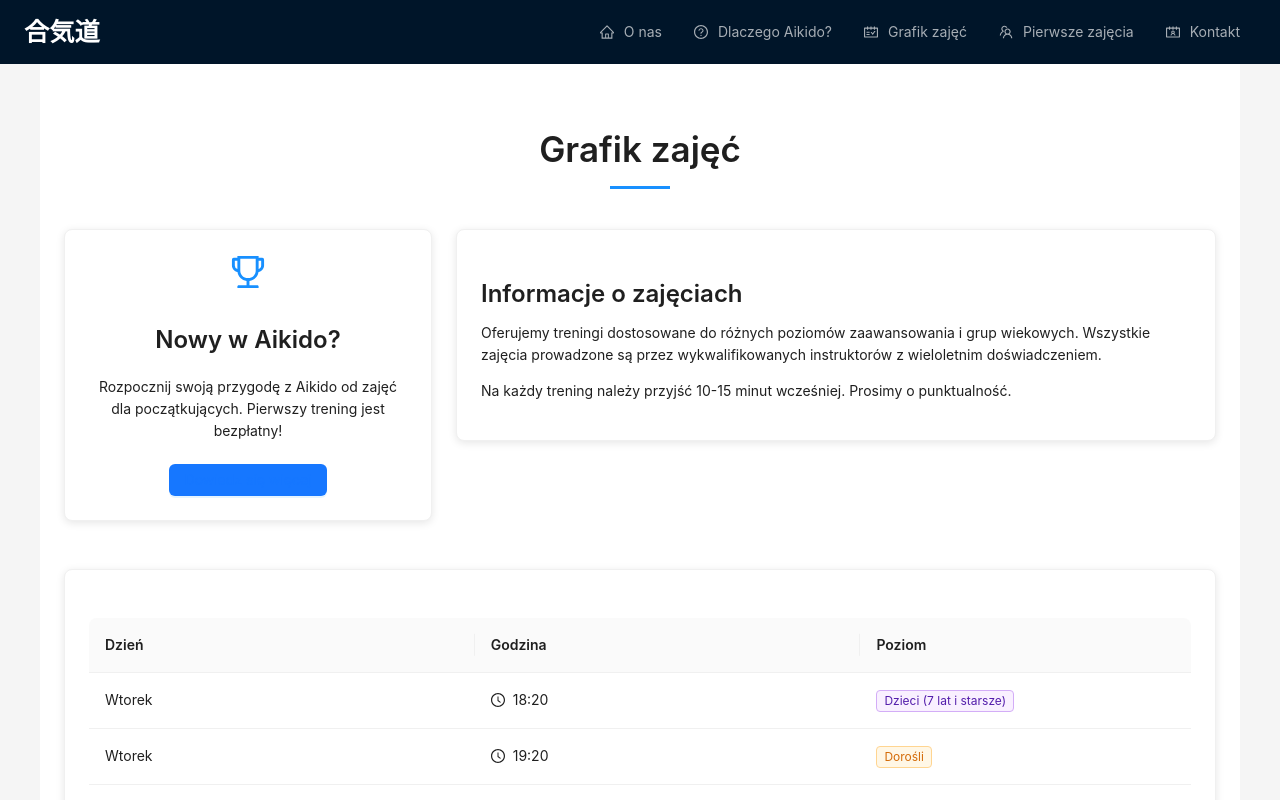
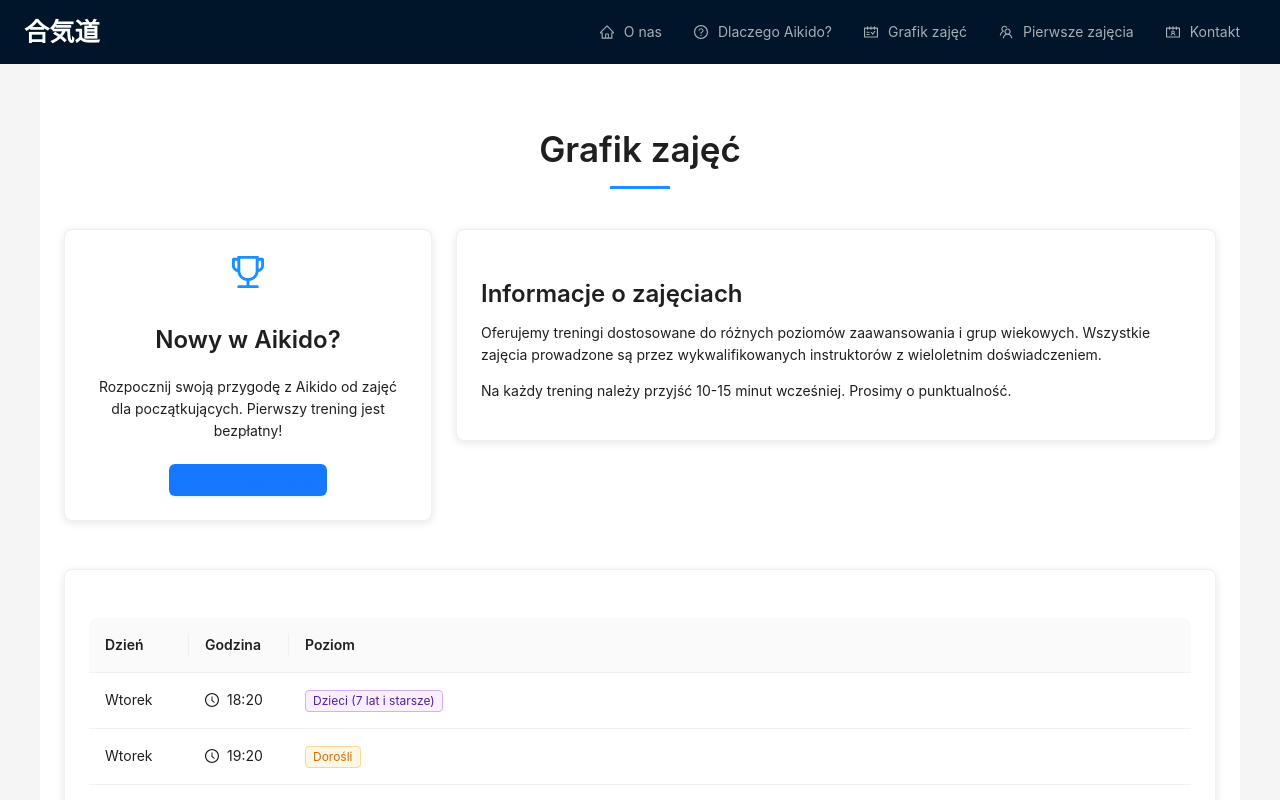
Before and after one commit to HawkPK/bushin.aikido.gda.pl, a React (Create React App) app: page /#/schedule in a window 1280 px wide. Shown: the top 800 px of the page. Built offline with nearby package versions, Linux system fonts and the light colour scheme; the HTML template or start-up script is replaced by a standard one.

Commit message:
feat: schedule changes

```diff
--- a/public/index.html
+++ b/public/index.html
@@ -7,7 +7,7 @@
     <meta name="theme-color" content="#000000" />
     <meta
       name="description"
-      content="Web site created using create-react-app"
+      content="Bushin Dojo - Szkoła Aikido w Gdańsku"
     />
     <link rel="apple-touch-icon" href="%PUBLIC_URL%/logo192.png" />
     <!--
@@ -24,7 +24,7 @@
       work correctly both with client-side routing and a non-root public URL.
       Learn how to configure a non-root public URL by running `npm run build`.
     -->
-    <title>React App</title>
+    <title>Bushin Dojo</title>
   </head>
   <body>
     <noscript>You need to enable JavaScript to run this app.</noscript>
--- a/src/pages/Schedule.tsx
+++ b/src/pages/Schedule.tsx
@@ -54,17 +54,16 @@ const scheduleData = [
   }
 ];
 
-const columns = [  {
-    title: 'Dzień',
+const columns = [  {    title: 'Dzień',
     dataIndex: 'day',
     key: 'day',
-    width: '35%',
+    width: '100px',
   },
   {
     title: 'Godzina',
     dataIndex: 'time',
     key: 'time',
-    width: '35%',
+    width: '100px',
     render: (text: string) => (
       <Space>
         <ClockCircleOutlined />
@@ -146,12 +145,16 @@ const Schedule: React.FC = () => {
               </Paragraph>
             </Card>
           </Col>
-        </Row>        <Card className="feature-card">
-          <Table
+        </Row>        <Card className="feature-card">          <Table
             dataSource={scheduleData}
             columns={columns}
             pagination={false}
             className="schedule-table"
+            scroll={{ x: true }}
+            style={{
+              overflowX: 'auto',
+              minWidth: '100%'
+            }}
           />
         </Card>
       </Typography>
```
Also changed, not shown: public/manifest.json.
